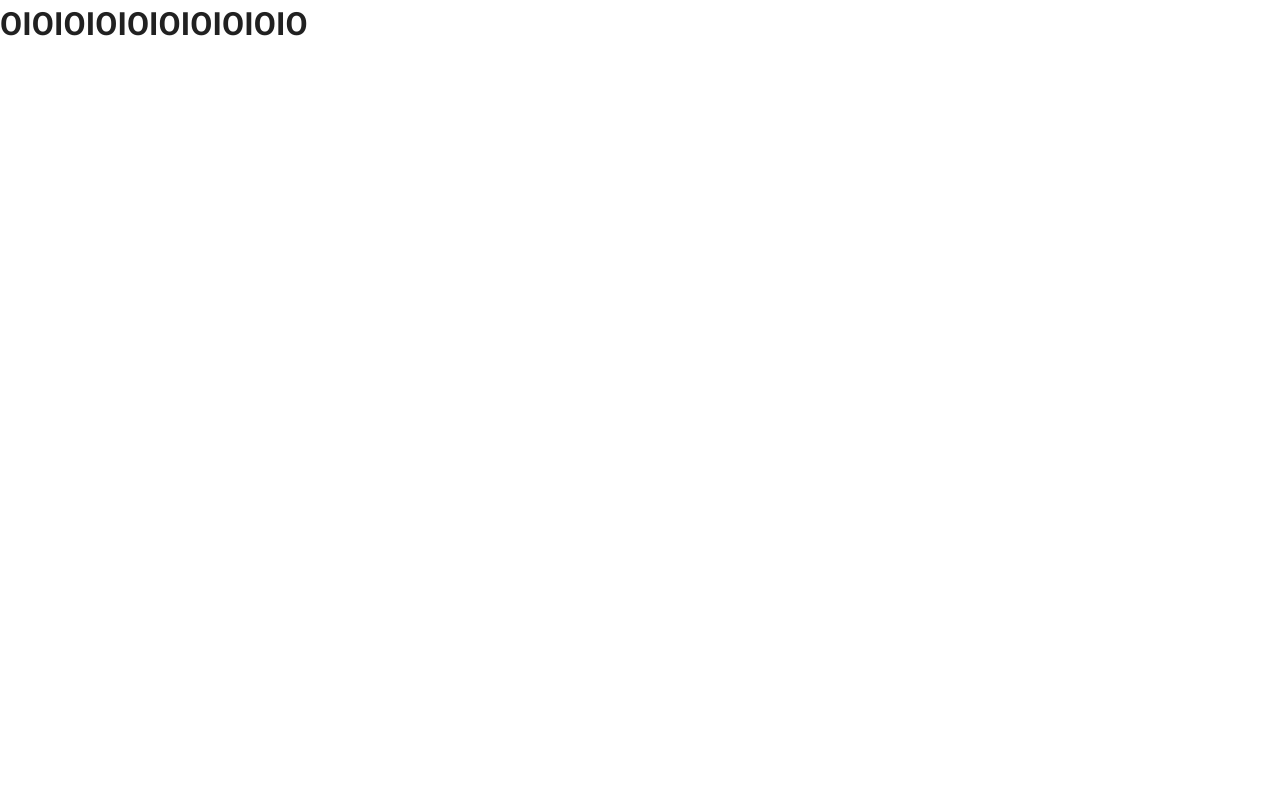
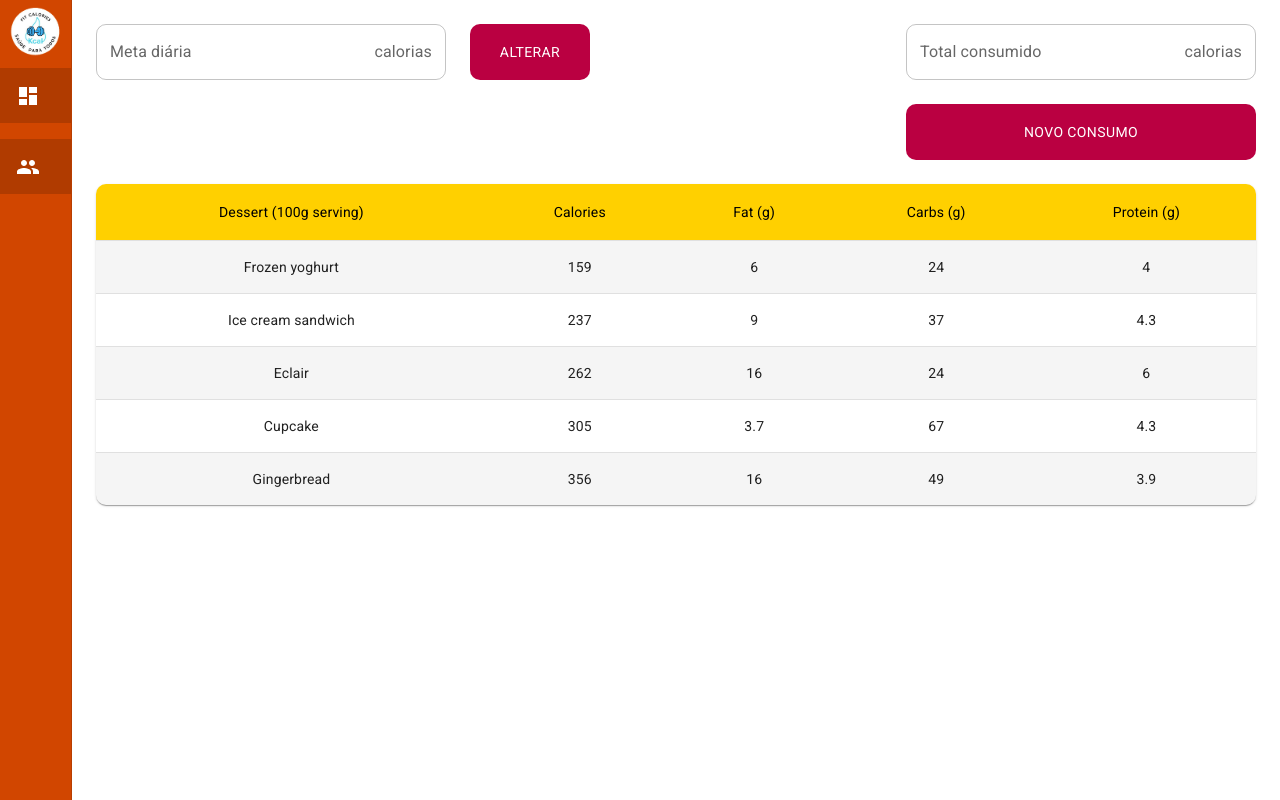
Before and after one commit to RafaelaPapale/fitCalories-frontend, a React (Create React App) app: page /dashboard in a window 1280 px wide. Built offline with nearby package versions, Linux system fonts and the light colour scheme.

Commit message:
:lipstick: Estilização da Dashboard

```diff
--- /dev/null
+++ b/src/components/Sidebar/index.js
@@ -0,0 +1,130 @@
+import { styled } from '@mui/material/styles';
+import Box from '@mui/material/Box';
+import MuiDrawer from '@mui/material/Drawer';
+import ListItemButton from '@mui/material/ListItemButton';
+import ListItemIcon from '@mui/material/ListItemIcon';
+import ListItemText from '@mui/material/ListItemText';
+import DashboardIcon from '@mui/icons-material/Dashboard';
+import PeopleIcon from '@mui/icons-material/People';
+import List from '@mui/material/List';
+import Avatar from '@mui/material/Avatar';
+
+import { useState } from 'react';
+import { Link } from 'react-router-dom';
+
+import logo from '../../assets/images/logo.png';
+
+const drawerWidth = 260;
+
+const Drawer = styled(MuiDrawer, { shouldForwardProp: (prop) => prop !== 'open' })(
+  ({ theme, open }) => ({
+    '& .MuiDrawer-paper': {
+      position: 'relative',
+      whiteSpace: 'nowrap',
+      width: drawerWidth,
+      overflowX: "hidden",
+      backgroundColor: "#d14600",
+      transition: theme.transitions.create('width', {
+        easing: theme.transitions.easing.sharp,
+        duration: theme.transitions.duration.enteringScreen,
+      }),
+      boxSizing: 'border-box',
+      ...(!open && {
+        overflowX: 'hidden',
+        transition: theme.transitions.create('width', {
+          easing: theme.transitions.easing.sharp,
+          duration: theme.transitions.duration.leavingScreen,
+        }),
+        width: theme.spacing(7),
+        [theme.breakpoints.up('sm')]: {
+          width: theme.spacing(9),
+        },
+      }),
+    },
+  }),
+);
+
+export default function Sidebar() {
+  const [open, setOpen] = useState(false);
+
+  const toggleDrawer = () => {
+    setOpen(!open);
+  };
+
+  const styles = {
+    boxPrincipal: {
+      display: 'flex',
+      m: 0,
+      p: 0,
+    },
+
+    boxAvatar: {
+      display: 'flex',
+      justifyContent: 'center',
+    },
+
+    avatarAberto: {
+      width: '150px',
+      height: '150px',
+    },
+
+    avatarFechado: {
+      width: '60px',
+      height: '60px',
+    },
+
+    listItemButton: {
+      backgroundColor: '#b03b00',
+      height: '55px',
+      '&:hover, &:selected, &:focused': {
+        backgroundColor: '#de6021',
+      }
+    },
+
+    color: {
+      color: 'white',
+    }
+  };
+
+  return (
+    <Box sx={styles.boxPrincipal}>
+      <Drawer variant="permanent" open={open} onClick={toggleDrawer}>
+        <Box sx={styles.boxAvatar}>
+          {open === true ?
+            <Avatar
+              alt="Remy Sharp"
+              src={logo}
+              sx={styles.avatarAberto}
+            />
+            :
+            <Avatar
+              alt="Remy Sharp"
+              src={logo}
+              sx={styles.avatarFechado}
+            />
+          }
+        </Box>
+        <List>
+          <Link to="/dashboard">
+            <ListItemButton disableRipple sx={styles.listItemButton}>
+              <ListItemIcon>
+                <DashboardIcon sx={styles.color} />
+              </ListItemIcon>
+              <ListItemText primary="Dashboard" sx={styles.color} />
+            </ListItemButton>
+          </Link>
+        </List>
+        <List>
+          <Link to="/profile">
+            <ListItemButton disableRipple sx={styles.listItemButton}>
+              <ListItemIcon>
+                <PeopleIcon sx={styles.color} />
+              </ListItemIcon>
+              <ListItemText primary="Minha conta" sx={styles.color} />
+            </ListItemButton>
+          </Link>
+        </List>
+      </Drawer>
+    </Box>
+  )
+}
--- a/src/pages/Dashboard/index.js
+++ b/src/pages/Dashboard/index.js
@@ -1,5 +1,152 @@
-export default function Dashboard(){
-  return(
-    <h1>OIOIOIOIOIOIOIOIOIO</h1>
+import { styled } from '@mui/material/styles';
+import Box from '@mui/material/Box';
+import TextField from '@mui/material/TextField';
+import InputAdornment from '@mui/material/InputAdornment';
+import Table from '@mui/material/Table';
+import TableBody from '@mui/material/TableBody';
+import TableCell, { tableCellClasses } from '@mui/material/TableCell';
+import TableContainer from '@mui/material/TableContainer';
+import TableHead from '@mui/material/TableHead';
+import TableRow from '@mui/material/TableRow';
+import Paper from '@mui/material/Paper';
+
+import Sidebar from '../../components/Sidebar';
+import { Button } from '@mui/material';
+
+const StyledTableCell = styled(TableCell)(({ theme }) => ({
+  [`&.${tableCellClasses.head}`]: {
+    backgroundColor: '#ffd000',
+    color: 'black',
+  },
+  [`&.${tableCellClasses.body}`]: {
+    fontSize: 14,
+  },
+}));
+
+const StyledTableRow = styled(TableRow)(({ theme }) => ({
+  '&:nth-of-type(odd)': {
+    backgroundColor: theme.palette.action.hover,
+  },
+  // hide last border
+  '&:last-child td, &:last-child th': {
+    border: 0,
+  },
+}));
+
+function createData(name, calories, fat, carbs, protein) {
+  return { name, calories, fat, carbs, protein };
+}
+
+const rows = [
+  createData('Frozen yoghurt', 159, 6.0, 24, 4.0),
+  createData('Ice cream sandwich', 237, 9.0, 37, 4.3),
+  createData('Eclair', 262, 16.0, 24, 6.0),
+  createData('Cupcake', 305, 3.7, 67, 4.3),
+  createData('Gingerbread', 356, 16.0, 49, 3.9),
+];
+
+export default function Dashboard() {
+  const styles = {
+    txtField: {
+      width: '350px',
+      backgroundColor: 'white !important',
+      color: 'white !important',
+      '& label.Mui-focused': {
+        color: '#ba0041',
+        backgroundColor: 'transparent !important',
+      },
+      '& .MuiOutlinedInput-root': {
+        borderRadius: '10px',
+        backgroundColor: 'white !important',
+        '&.Mui-focused fieldset': {
+          backgroundColor: 'transparent !important',
+          borderRadius: '10px',
+          borderColor: '#ba0041',
+        },
+      },
+    }
+  }
+  return (
+    <Box sx={{ width: '100%', height: '100%', display: 'flex', flexDirection: 'row', m: 0, p: 0 }}>
+      <Sidebar />
+      <Box sx={{ width: '100%', height: '100%', p: '24px' }}>
+        <Box sx={{ display: 'flex', flexDirection: 'row', justifyContent: 'space-between' }}>
+          <Box sx={{ display: 'flex', flexDirection: 'row' }}>
+            <TextField id="outlined-basic"
+              label="Meta diária"
+              variant="outlined"
+              disableRipple
+              sx={styles.txtField}
+              InputProps={{
+                endAdornment: <InputAdornment position="end">calorias</InputAdornment>,
+              }}
+            />
+            <Button disableRipple sx={{
+              backgroundColor: '#ba0041',
+              color: 'white',
+              borderRadius: '10px',
+              width: '120px',
+              height: '56px',
+              ml: '24px',
+              '&:hover': {
+                backgroundColor: '#9c0036',
+              }
+            }}>Alterar</Button>
+          </Box>
+          <Box>
+            <TextField id="outlined-basic"
+              label="Total consumido"
+              variant="outlined"
+              disableRipple
+              sx={styles.txtField}
+              InputProps={{
+                endAdornment: <InputAdornment position="end">calorias</InputAdornment>,
+              }}
+            />
+          </Box>
+        </Box>
+        <Box sx={{ display: 'flex', justifyContent: 'end', pt: '24px' }}>
+          <Button disableRipple sx={{
+            backgroundColor: '#ba0041',
+            color: 'white',
+            borderRadius: '10px',
+            width: '350px',
+            height: '56px',
+            ml: '24px',
+            '&:hover': {
+              backgroundColor: '#9c0036',
+            }
+          }}>Novo consumo</Button>
+        </Box>
+        <Box sx={{ pt: '24px' }}>
+          <TableContainer component={Paper} sx={{ borderRadius: '10px' }}>
+            <Table sx={{ minWidth: 700 }} aria-label="customized table">
+              <TableHead>
+                <TableRow>
+                  <StyledTableCell align="center">Dessert (100g serving)</StyledTableCell>
+                  <StyledTableCell align="center">Calories</StyledTableCell>
+                  <StyledTableCell align="center">Fat&nbsp;(g)</StyledTableCell>
+                  <StyledTableCell align="center">Carbs&nbsp;(g)</StyledTableCell>
+                  <StyledTableCell align="center">Protein&nbsp;(g)</StyledTableCell>
+                </TableRow>
+              </TableHead>
+              <TableBody>
+                {rows.map((row) => (
+                  <StyledTableRow key={row.name}>
+                    <StyledTableCell component="th" scope="row" align="center">
+                      {row.name}
+                    </StyledTableCell>
+                    <StyledTableCell align="center">{row.calories}</StyledTableCell>
+                    <StyledTableCell align="center">{row.fat}</StyledTableCell>
+                    <StyledTableCell align="center">{row.carbs}</StyledTableCell>
+                    <StyledTableCell align="center">{row.protein}</StyledTableCell>
+                  </StyledTableRow>
+                ))}
+              </TableBody>
+            </Table>
+          </TableContainer>
+        </Box>
+      </Box>
+    </Box>
   )
 }
```
Also changed, not shown: src/assets/images/logo.png (added).
